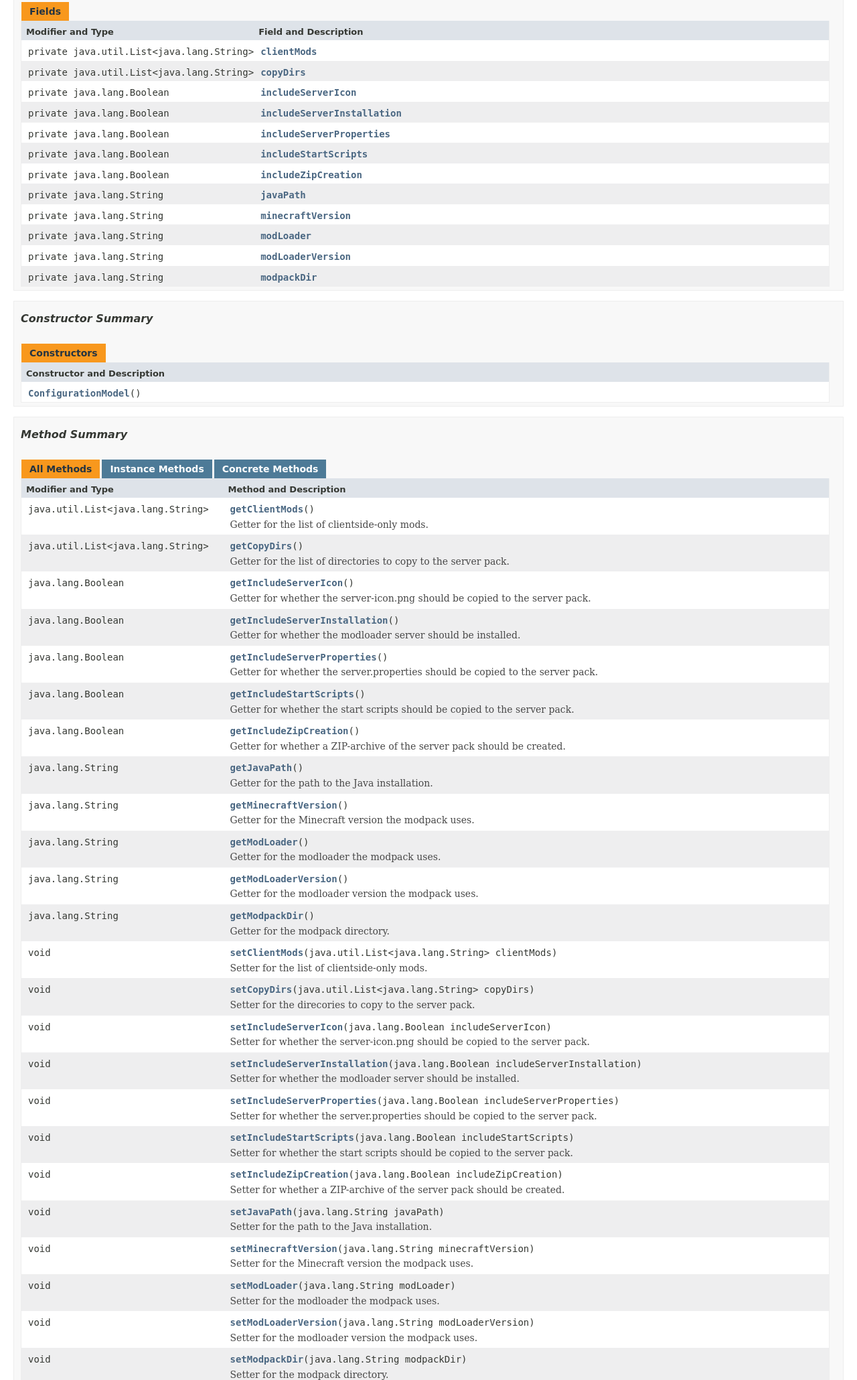
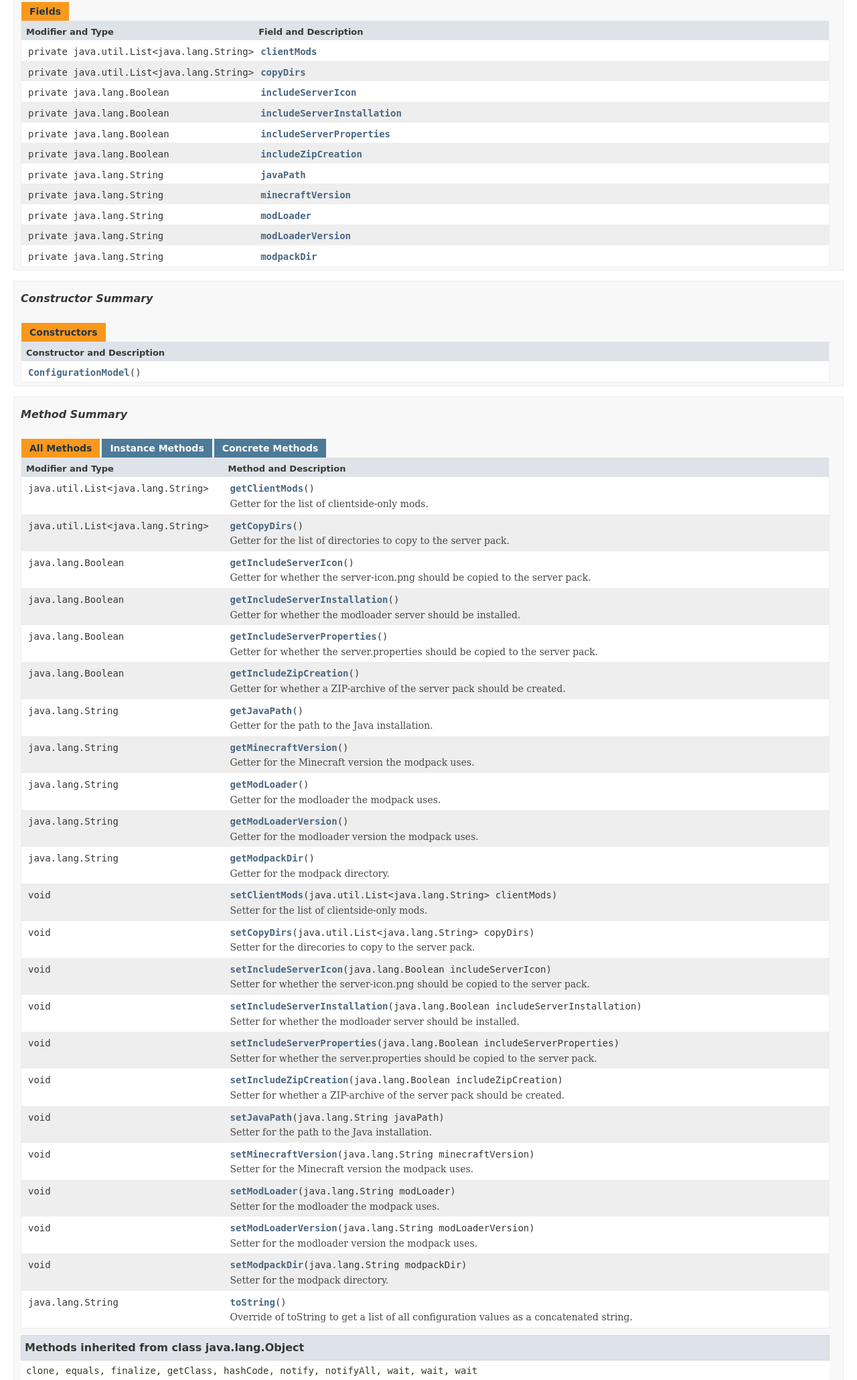
Before and after one commit to Griefed/ServerPackCreatorExampleAddon, a plain HTML site: page de/griefed/serverpackcreatoraddonexample/configuration/ConfigurationModel.html in a window 1280 px wide. Shown: the part 408-2468 px from the top of the page at 67% size. Drawn offline with Linux system fonts and the light colour scheme; a web font is replaced by a local one.

Commit message:
Deploying to gh-pages from @ Griefed/ServerPackCreatorExampleAddon@02eda08d519522cae305f8fe54bfbe0876f3718a 🚀

```diff
--- a/de/griefed/serverpackcreatoraddonexample/configuration/ConfigurationModel.html
+++ b/de/griefed/serverpackcreatoraddonexample/configuration/ConfigurationModel.html
@@ -17,7 +17,7 @@
     catch(err) {
     }
 //-->
-var methods = {"i0":10,"i1":10,"i2":10,"i3":10,"i4":10,"i5":10,"i6":10,"i7":10,"i8":10,"i9":10,"i10":10,"i11":10,"i12":10,"i13":10,"i14":10,"i15":10,"i16":10,"i17":10,"i18":10,"i19":10,"i20":10,"i21":10,"i22":10,"i23":10,"i24":10};
+var methods = {"i0":10,"i1":10,"i2":10,"i3":10,"i4":10,"i5":10,"i6":10,"i7":10,"i8":10,"i9":10,"i10":10,"i11":10,"i12":10,"i13":10,"i14":10,"i15":10,"i16":10,"i17":10,"i18":10,"i19":10,"i20":10,"i21":10,"i22":10};
 var tabs = {65535:["t0","All Methods"],2:["t2","Instance Methods"],8:["t4","Concrete Methods"]};
 var altColor = "altColor";
 var rowColor = "rowColor";
@@ -151,29 +151,25 @@ extends java.lang.Object</pre>
 </tr>
 <tr class="rowColor">
 <td class="colFirst"><code>private java.lang.Boolean</code></td>
-<td class="colLast"><code><span class="memberNameLink"><a href="../../../../de/griefed/serverpackcreatoraddonexample/configuration/ConfigurationModel.html#includeStartScripts">includeStartScripts</a></span></code>&nbsp;</td>
+<td class="colLast"><code><span class="memberNameLink"><a href="../../../../de/griefed/serverpackcreatoraddonexample/configuration/ConfigurationModel.html#includeZipCreation">includeZipCreation</a></span></code>&nbsp;</td>
 </tr>
 <tr class="altColor">
-<td class="colFirst"><code>private java.lang.Boolean</code></td>
-<td class="colLast"><code><span class="memberNameLink"><a href="../../../../de/griefed/serverpackcreatoraddonexample/configuration/ConfigurationModel.html#includeZipCreation">includeZipCreation</a></span></code>&nbsp;</td>
+<td class="colFirst"><code>private java.lang.String</code></td>
+<td class="colLast"><code><span class="memberNameLink"><a href="../../../../de/griefed/serverpackcreatoraddonexample/configuration/ConfigurationModel.html#javaPath">javaPath</a></span></code>&nbsp;</td>
 </tr>
 <tr class="rowColor">
 <td class="colFirst"><code>private java.lang.String</code></td>
-<td class="colLast"><code><span class="memberNameLink"><a href="../../../../de/griefed/serverpackcreatoraddonexample/configuration/ConfigurationModel.html#javaPath">javaPath</a></span></code>&nbsp;</td>
+<td class="colLast"><code><span class="memberNameLink"><a href="../../../../de/griefed/serverpackcreatoraddonexample/configuration/ConfigurationModel.html#minecraftVersion">minecraftVersion</a></span></code>&nbsp;</td>
 </tr>
 <tr class="altColor">
 <td class="colFirst"><code>private java.lang.String</code></td>
-<td class="colLast"><code><span class="memberNameLink"><a href="../../../../de/griefed/serverpackcreatoraddonexample/configuration/ConfigurationModel.html#minecraftVersion">minecraftVersion</a></span></code>&nbsp;</td>
+<td class="colLast"><code><span class="memberNameLink"><a href="../../../../de/griefed/serverpackcreatoraddonexample/configuration/ConfigurationModel.html#modLoader">modLoader</a></span></code>&nbsp;</td>
 </tr>
 <tr class="rowColor">
 <td class="colFirst"><code>private java.lang.String</code></td>
-<td class="colLast"><code><span class="memberNameLink"><a href="../../../../de/griefed/serverpackcreatoraddonexample/configuration/ConfigurationModel.html#modLoader">modLoader</a></span></code>&nbsp;</td>
+<td class="colLast"><code><span class="memberNameLink"><a href="../../../../de/griefed/serverpackcreatoraddonexample/configuration/ConfigurationModel.html#modLoaderVersion">modLoaderVersion</a></span></code>&nbsp;</td>
 </tr>
 <tr class="altColor">
-<td class="colFirst"><code>private java.lang.String</code></td>
-<td class="colLast"><code><span class="memberNameLink"><a href="../../../../de/griefed/serverpackcreatoraddonexample/configuration/ConfigurationModel.html#modLoaderVersion">modLoaderVersion</a></span></code>&nbsp;</td>
-</tr>
-<tr class="rowColor">
 <td class="colFirst"><code>private java.lang.String</code></td>
 <td class="colLast"><code><span class="memberNameLink"><a href="../../../../de/griefed/serverpackcreatoraddonexample/configuration/ConfigurationModel.html#modpackDir">modpackDir</a></span></code>&nbsp;</td>
 </tr>
@@ -241,119 +237,107 @@ extends java.lang.Object</pre>
 </tr>
 <tr id="i5" class="rowColor">
 <td class="colFirst"><code>java.lang.Boolean</code></td>
-<td class="colLast"><code><span class="memberNameLink"><a href="../../../../de/griefed/serverpackcreatoraddonexample/configuration/ConfigurationModel.html#getIncludeStartScripts--">getIncludeStartScripts</a></span>()</code>
-<div class="block">Getter for whether the start scripts should be copied to the server pack.</div>
-</td>
-</tr>
-<tr id="i6" class="altColor">
-<td class="colFirst"><code>java.lang.Boolean</code></td>
 <td class="colLast"><code><span class="memberNameLink"><a href="../../../../de/griefed/serverpackcreatoraddonexample/configuration/ConfigurationModel.html#getIncludeZipCreation--">getIncludeZipCreation</a></span>()</code>
 <div class="block">Getter for whether a ZIP-archive of the server pack should be created.</div>
 </td>
 </tr>
-<tr id="i7" class="rowColor">
+<tr id="i6" class="altColor">
 <td class="colFirst"><code>java.lang.String</code></td>
 <td class="colLast"><code><span class="memberNameLink"><a href="../../../../de/griefed/serverpackcreatoraddonexample/configuration/ConfigurationModel.html#getJavaPath--">getJavaPath</a></span>()</code>
 <div class="block">Getter for the path to the Java installation.</div>
 </td>
 </tr>
-<tr id="i8" class="altColor">
+<tr id="i7" class="rowColor">
 <td class="colFirst"><code>java.lang.String</code></td>
 <td class="colLast"><code><span class="memberNameLink"><a href="../../../../de/griefed/serverpackcreatoraddonexample/configuration/ConfigurationModel.html#getMinecraftVersion--">getMinecraftVersion</a></span>()</code>
 <div class="block">Getter for the Minecraft version the modpack uses.</div>
 </td>
 </tr>
-<tr id="i9" class="rowColor">
+<tr id="i8" class="altColor">
 <td class="colFirst"><code>java.lang.String</code></td>
 <td class="colLast"><code><span class="memberNameLink"><a href="../../../../de/griefed/serverpackcreatoraddonexample/configuration/ConfigurationModel.html#getModLoader--">getModLoader</a></span>()</code>
 <div class="block">Getter for the modloader the modpack uses.</div>
 </td>
 </tr>
-<tr id="i10" class="altColor">
+<tr id="i9" class="rowColor">
 <td class="colFirst"><code>java.lang.String</code></td>
 <td class="colLast"><code><span class="memberNameLink"><a href="../../../../de/griefed/serverpackcreatoraddonexample/configuration/ConfigurationModel.html#getModLoaderVersion--">getModLoaderVersion</a></span>()</code>
 <div class="block">Getter for the modloader version the modpack uses.</div>
 </td>
 </tr>
-<tr id="i11" class="rowColor">
+<tr id="i10" class="altColor">
 <td class="colFirst"><code>java.lang.String</code></td>
 <td class="colLast"><code><span class="memberNameLink"><a href="../../../../de/griefed/serverpackcreatoraddonexample/configuration/ConfigurationModel.html#getModpackDir--">getModpackDir</a></span>()</code>
 <div class="block">Getter for the modpack directory.</div>
 </td>
 </tr>
-<tr id="i12" class="altColor">
+<tr id="i11" class="rowColor">
 <td class="colFirst"><code>void</code></td>
 <td class="colLast"><code><span class="memberNameLink"><a href="../../../../de/griefed/serverpackcreatoraddonexample/configuration/ConfigurationModel.html#setClientMods-java.util.List-">setClientMods</a></span>(java.util.List&lt;java.lang.String&gt;&nbsp;clientMods)</code>
 <div class="block">Setter for the list of clientside-only mods.</div>
 </td>
 </tr>
-<tr id="i13" class="rowColor">
+<tr id="i12" class="altColor">
 <td class="colFirst"><code>void</code></td>
 <td class="colLast"><code><span class="memberNameLink"><a href="../../../../de/griefed/serverpackcreatoraddonexample/configuration/ConfigurationModel.html#setCopyDirs-java.util.List-">setCopyDirs</a></span>(java.util.List&lt;java.lang.String&gt;&nbsp;copyDirs)</code>
 <div class="block">Setter for the direcories to copy to the server pack.</div>
 </td>
 </tr>
-<tr id="i14" class="altColor">
+<tr id="i13" class="rowColor">
 <td class="colFirst"><code>void</code></td>
 <td class="colLast"><code><span class="memberNameLink"><a href="../../../../de/griefed/serverpackcreatoraddonexample/configuration/ConfigurationModel.html#setIncludeServerIcon-java.lang.Boolean-">setIncludeServerIcon</a></span>(java.lang.Boolean&nbsp;includeServerIcon)</code>
 <div class="block">Setter for whether the server-icon.png should be copied to the server pack.</div>
 </td>
 </tr>
-<tr id="i15" class="rowColor">
+<tr id="i14" class="altColor">
 <td class="colFirst"><code>void</code></td>
 <td class="colLast"><code><span class="memberNameLink"><a href="../../../../de/griefed/serverpackcreatoraddonexample/configuration/ConfigurationModel.html#setIncludeServerInstallation-java.lang.Boolean-">setIncludeServerInstallation</a></span>(java.lang.Boolean&nbsp;includeServerInstallation)</code>
 <div class="block">Setter for whether the modloader server should be installed.</div>
 </td>
 </tr>
-<tr id="i16" class="altColor">
+<tr id="i15" class="rowColor">
 <td class="colFirst"><code>void</code></td>
 <td class="colLast"><code><span class="memberNameLink"><a href="../../../../de/griefed/serverpackcreatoraddonexample/configuration/ConfigurationModel.html#setIncludeServerProperties-java.lang.Boolean-">setIncludeServerProperties</a></span>(java.lang.Boolean&nbsp;includeServerProperties)</code>
 <div class="block">Setter for whether the server.properties should be copied to the server pack.</div>
 </td>
 </tr>
-<tr id="i17" class="rowColor">
-<td class="colFirst"><code>void</code></td>
-<td class="colLast"><code><span class="memberNameLink"><a href="../../../../de/griefed/serverpackcreatoraddonexample/configuration/ConfigurationModel.html#setIncludeStartScripts-java.lang.Boolean-">setIncludeStartScripts</a></span>(java.lang.Boolean&nbsp;includeStartScripts)</code>
-<div class="block">Setter for whether the start scripts should be copied to the server pack.</div>
-</td>
-</tr>
-<tr id="i18" class="altColor">
+<tr id="i16" class="altColor">
 <td class="colFirst"><code>void</code></td>
 <td class="colLast"><code><span class="memberNameLink"><a href="../../../../de/griefed/serverpackcreatoraddonexample/configuration/ConfigurationModel.html#setIncludeZipCreation-java.lang.Boolean-">setIncludeZipCreation</a></span>(java.lang.Boolean&nbsp;includeZipCreation)</code>
 <div class="block">Setter for whether a ZIP-archive of the server pack should be created.</div>
 </td>
 </tr>
-<tr id="i19" class="rowColor">
+<tr id="i17" class="rowColor">
 <td class="colFirst"><code>void</code></td>
 <td class="colLast"><code><span class="memberNameLink"><a href="../../../../de/griefed/serverpackcreatoraddonexample/configuration/ConfigurationModel.html#setJavaPath-java.lang.String-">setJavaPath</a></span>(java.lang.String&nbsp;javaPath)</code>
 <div class="block">Setter for the path to the Java installation.</div>
 </td>
 </tr>
-<tr id="i20" class="altColor">
+<tr id="i18" class="altColor">
 <td class="colFirst"><code>void</code></td>
 <td class="colLast"><code><span class="memberNameLink"><a href="../../../../de/griefed/serverpackcreatoraddonexample/configuration/ConfigurationModel.html#setMinecraftVersion-java.lang.String-">setMinecraftVersion</a></span>(java.lang.String&nbsp;minecraftVersion)</code>
 <div class="block">Setter for the Minecraft version the modpack uses.</div>
 </td>
 </tr>
-<tr id="i21" class="rowColor">
+<tr id="i19" class="rowColor">
 <td class="colFirst"><code>void</code></td>
 <td class="colLast"><code><span class="memberNameLink"><a href="../../../../de/griefed/serverpackcreatoraddonexample/configuration/ConfigurationModel.html#setModLoader-java.lang.String-">setModLoader</a></span>(java.lang.String&nbsp;modLoader)</code>
 <div class="block">Setter for the modloader the modpack uses.</div>
 </td>
 </tr>
-<tr id="i22" class="altColor">
+<tr id="i20" class="altColor">
 <td class="colFirst"><code>void</code></td>
 <td class="colLast"><code><span class="memberNameLink"><a href="../../../../de/griefed/serverpackcreatoraddonexample/configuration/ConfigurationModel.html#setModLoaderVersion-java.lang.String-">setModLoaderVersion</a></span>(java.lang.String&nbsp;modLoaderVersion)</code>
 <div class="block">Setter for the modloader version the modpack uses.</div>
 </td>
 </tr>
-<tr id="i23" class="rowColor">
+<tr id="i21" class="rowColor">
 <td class="colFirst"><code>void</code></td>
 <td class="colLast"><code><span class="memberNameLink"><a href="../../../../de/griefed/serverpackcreatoraddonexample/configuration/ConfigurationModel.html#setModpackDir-java.lang.String-">setModpackDir</a></span>(java.lang.String&nbsp;modpackDir)</code>
 <div class="block">Setter for the modpack directory.</div>
 </td>
 </tr>
-<tr id="i24" class="altColor">
+<tr id="i22" class="altColor">
 <td class="colFirst"><code>java.lang.String</code></td>
 <td class="colLast"><code><span class="memberNameLink"><a href="../../../../de/griefed/serverpackcreatoraddonexample/configuration/ConfigurationModel.html#toString--">toString</a></span>()</code>
 <div class="block">Override of toString to get a list of all configuration values as a concatenated string.</div>
@@ -469,15 +453,6 @@ extends java.lang.Object</pre>
 <li class="blockList">
 <h4>includeServerProperties</h4>
 <pre>private&nbsp;java.lang.Boolean includeServerProperties</pre>
-</li>
-</ul>
-<a name="includeStartScripts">
-<!--   -->
-</a>
-<ul class="blockList">
-<li class="blockList">
-<h4>includeStartScripts</h4>
-<pre>private&nbsp;java.lang.Boolean includeStartScripts</pre>
 </li>
 </ul>
 <a name="includeZipCreation">
@@ -794,34 +769,6 @@ extends java.lang.Object</pre>
 </dl>
 </li>
 </ul>
-<a name="getIncludeStartScripts--">
-<!--   -->
-</a>
-<ul class="blockList">
-<li class="blockList">
-<h4>getIncludeStartScripts</h4>
-<pre>public&nbsp;java.lang.Boolean&nbsp;getIncludeStartScripts()</pre>
-<div class="block">Getter for whether the start scripts should be copied to the server pack.</div>
-<dl>
-<dt><span class="returnLabel">Returns:</span></dt>
-<dd>Boolean. Whether the start scripts should be copied to the server pack.</dd>
-</dl>
-</li>
-</ul>
-<a name="setIncludeStartScripts-java.lang.Boolean-">
-<!--   -->
-</a>
-<ul class="blockList">
-<li class="blockList">
-<h4>setIncludeStartScripts</h4>
-<pre>public&nbsp;void&nbsp;setIncludeStartScripts(java.lang.Boolean&nbsp;includeStartScripts)</pre>
-<div class="block">Setter for whether the start scripts should be copied to the server pack.</div>
-<dl>
-<dt><span class="paramLabel">Parameters:</span></dt>
-<dd><code>includeStartScripts</code> - Boolean. Value of whether the start scripts should be copied to the server pack.</dd>
-</dl>
-</li>
-</ul>
 <a name="getIncludeZipCreation--">
 <!--   -->
 </a>
```
Also changed, not shown: index-all.html (+0 -10 lines).
